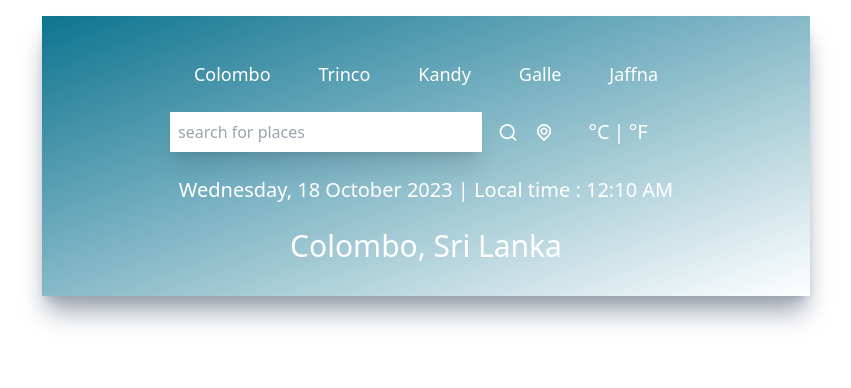
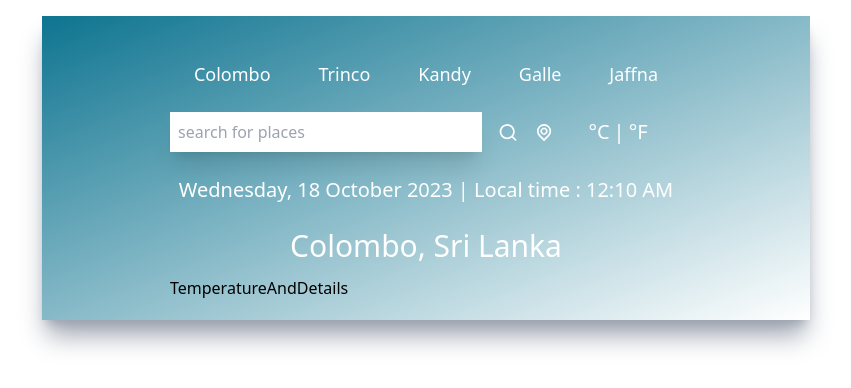
Before and after one commit to it21017742/weather-app, a React (Create React App) app: page / in a window 1280 px wide. Shown: the top 388 px of the page, without its empty margins (214-1065 px from the left). Built offline with nearby package versions, Linux system fonts and the light colour scheme.

Commit message:
gonna start Temperature and Details

```diff
--- a/src/App.js
+++ b/src/App.js
@@ -3,13 +3,16 @@ import UilReact from '@iconscout/react-unicons/icons/uil-react'
 import TopButtons from './components/TopButtons';
 import Inputs from './components/Inputs';
 import TimeAndLocation from './components/TimeAndLocation';
+import TemperatureAndDetails from './components/TemperatureAndDetails';
 
 function App() {
   return (
     <div className="mx-auto max-w-screen-md mt-4 py-5 px-32 bg-gradient-to-br from-cyan-700 t0-blue-700 h-fit shadow-xl shadow-gray-400">
       <TopButtons></TopButtons>
       <Inputs></Inputs>
+
       <TimeAndLocation></TimeAndLocation>
+      <TemperatureAndDetails></TemperatureAndDetails>
     </div>
 
   );
--- /dev/null
+++ b/src/components/TemperatureAndDetails.js
@@ -0,0 +1,9 @@
+import React from 'react'
+
+function TemperatureAndDetails() {
+  return (
+    <h1>TemperatureAndDetails</h1>
+  )
+}
+
+export default TemperatureAndDetails;
```
